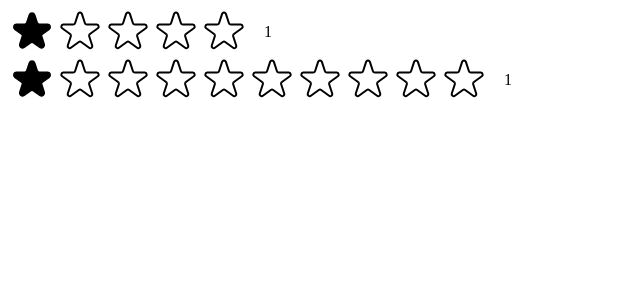
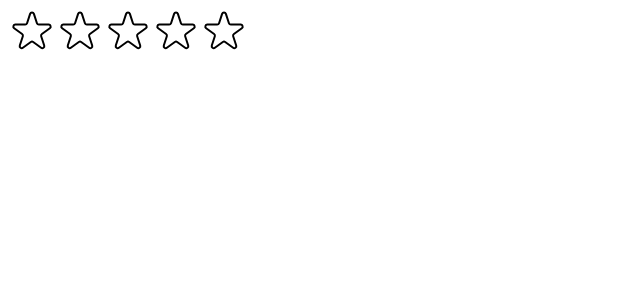
Before and after one commit to Fr3nk21/challenge-9-usepopcorn, a React (Create React App) app: page / in a window 1280 px wide. Shown: the top 300 px of the page, without its empty margins (0-640 px from the left). Built offline with nearby package versions, Linux system fonts and the light colour scheme.

Commit message:
starts hover component

```diff
--- a/src/StarRating.js
+++ b/src/StarRating.js
@@ -16,7 +16,8 @@
 };
 
 export default function StarRating({ maxRating = 5 }) {
-  const [rating, setRating] = useState(1);
+  const [rating, setRating] = useState(0);
+  const [tempRating, setTempRating] = useState(0);
 
   function handleRating(rating) {
     setRating(rating);
@@ -28,12 +29,14 @@
         {Array.from({ length: maxRating }, (_, i) => (
           <Star
             key={i}
+            full={tempRating ? tempRating >= i + 1 : rating >= i + 1}
             onRate={() => handleRating(i + 1)}
-            full={rating >= i + 1}
+            onHoverIn={() => setTempRating(i + 1)}
+            onHoverOut={() => setTempRating(0)}
           />
         ))}
       </div>
-      <p style={textStyle}>{rating}</p>
+      <p style={textStyle}>{tempRating || rating || ""}</p>
     </div>
   );
 }
@@ -45,9 +48,15 @@
   cursor: "pointer",
 };
 
-function Star({ onRate, full }) {
+function Star({ onRate, full, onHoverIn, onHoverOut }) {
   return (
-    <span role="button" style={starStyle} onClick={onRate}>
+    <span
+      role="button"
+      style={starStyle}
+      onClick={onRate}
+      onMouseEnter={onHoverIn}
+      onMouseLeave={onHoverOut}
+    >
       {full ? (
         <svg
           xmlns="http://www.w3.org/2000/svg"
@@ -75,36 +84,3 @@
     </span>
   );
 }
-
-/*
-FULL STAR
-
-<svg
-  xmlns="http://www.w3.org/2000/svg"
-  viewBox="0 0 20 20"
-  fill="#000"
-  stroke="#000"
->
-  <path
-    d="M9.049 2.927c.3-.921 1.603-.921 1.902 0l1.07 3.292a1 1 0 00.95.69h3.462c.969 0 1.371 1.24.588 1.81l-2.8 2.034a1 1 0 00-.364 1.118l1.07 3.292c.3.921-.755 1.688-1.54 1.118l-2.8-2.034a1 1 0 00-1.175 0l-2.8 2.034c-.784.57-1.838-.197-1.539-1.118l1.07-3.292a1 1 0 00-.364-1.118L2.98 8.72c-.783-.57-.38-1.81.588-1.81h3.461a1 1 0 00.951-.69l1.07-3.292z"
-  />
-</svg>
-
-
-EMPTY STAR
-
-<svg
-  xmlns="http://www.w3.org/2000/svg"
-  fill="none"
-  viewBox="0 0 24 24"
-  stroke="#000"
->
-  <path
-    strokeLinecap="round"
-    strokeLinejoin="round"
-    strokeWidth="{2}"
-    d="M11.049 2.927c.3-.921 1.603-.921 1.902 0l1.519 4.674a1 1 0 00.95.69h4.915c.969 0 1.371 1.24.588 1.81l-3.976 2.888a1 1 0 00-.363 1.118l1.518 4.674c.3.922-.755 1.688-1.538 1.118l-3.976-2.888a1 1 0 00-1.176 0l-3.976 2.888c-.783.57-1.838-.197-1.538-1.118l1.518-4.674a1 1 0 00-.363-1.118l-3.976-2.888c-.784-.57-.38-1.81.588-1.81h4.914a1 1 0 00.951-.69l1.519-4.674z"
-  />
-</svg>
-
-*/
--- a/src/index.js
+++ b/src/index.js
@@ -10,6 +10,5 @@
   <React.StrictMode>
     {/* <App /> */}
     <StarRating maxRating={5} />
-    <StarRating maxRating={10} />
   </React.StrictMode>
 );
```
